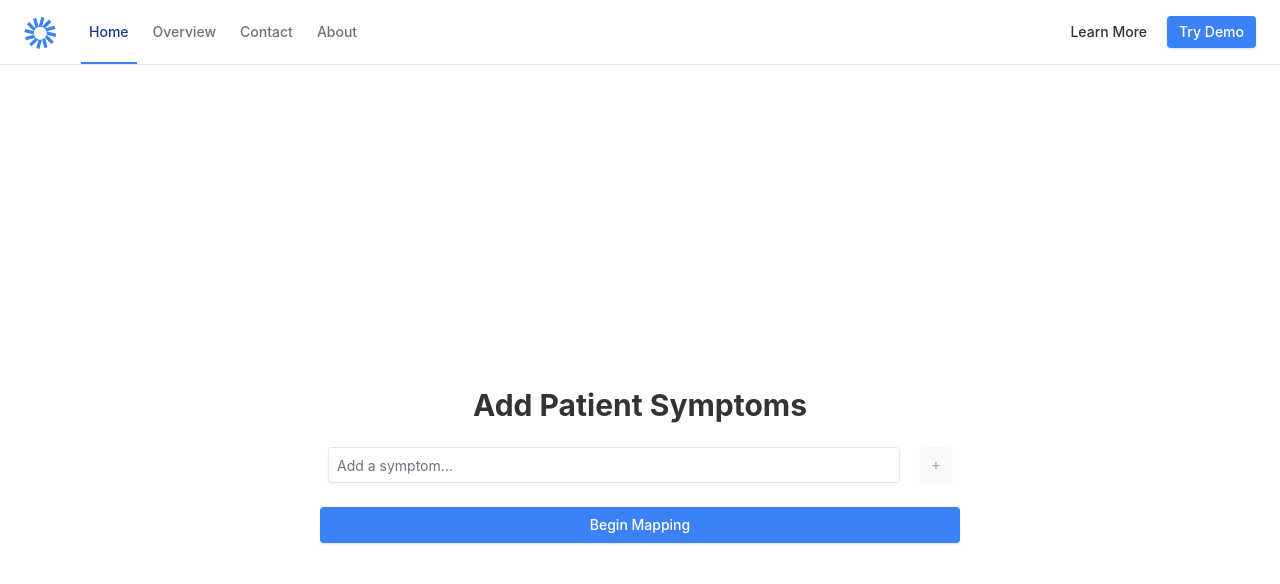
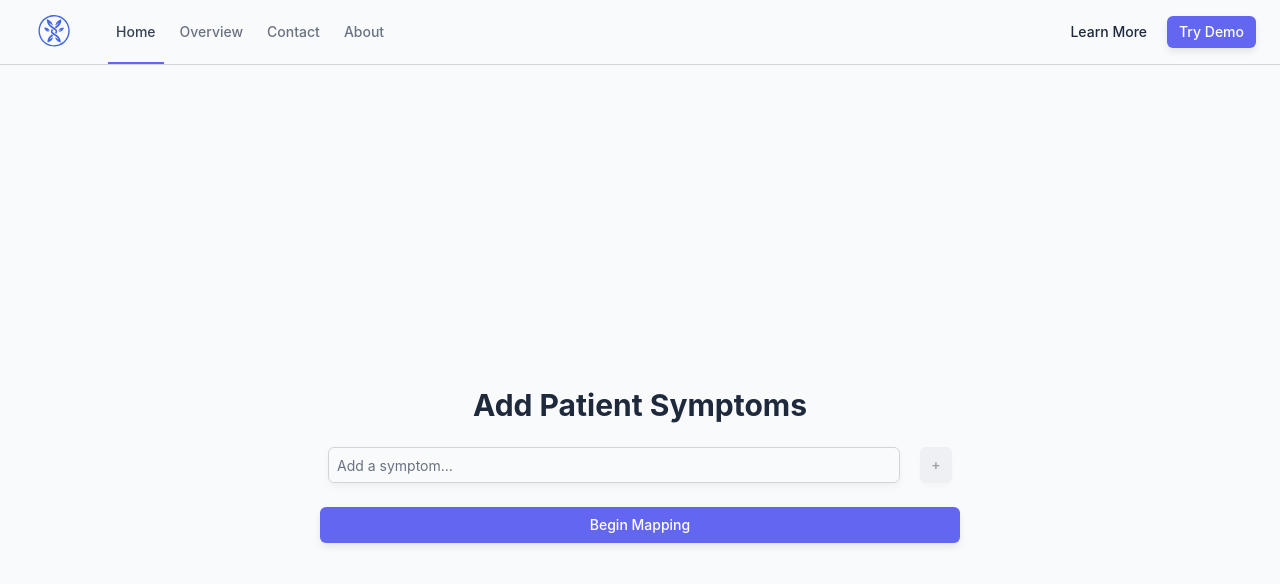
Before and after one commit to eawe008/DR-MAP, a Next.js app in the folder dr-map/: page /symptoms in a window 1280 px wide. Shown: the top 584 px of the page. Built offline with nearby package versions, Linux system fonts and the light colour scheme.

Commit message:
new theme

```diff
--- a/dr-map/package.json
+++ b/dr-map/package.json
@@ -25,6 +25,7 @@
   },
   "devDependencies": {
     "@eslint/eslintrc": "^3",
+    "@svgr/webpack": "^8.1.0",
     "@tailwindcss/postcss": "^4",
     "eslint": "^9",
     "eslint-config-next": "15.5.4",
--- a/dr-map/src/app/globals.css
+++ b/dr-map/src/app/globals.css
@@ -4,99 +4,114 @@
 @custom-variant dark (&:is(.dark *));
 
 :root {
-  --background: oklch(1.0000 0 0);
-  --foreground: oklch(0.3211 0 0);
+  --background: oklch(0.9842 0.0034 247.8575);
+  --foreground: oklch(0.2795 0.0368 260.0310);
   --card: oklch(1.0000 0 0);
-  --card-foreground: oklch(0.3211 0 0);
+  --card-foreground: oklch(0.2795 0.0368 260.0310);
   --popover: oklch(1.0000 0 0);
-  --popover-foreground: oklch(0.3211 0 0);
-  --primary: oklch(0.6231 0.1880 259.8145);
+  --popover-foreground: oklch(0.2795 0.0368 260.0310);
+  --primary: oklch(0.5854 0.2041 277.1173);
   --primary-foreground: oklch(1.0000 0 0);
-  --secondary: oklch(0.9670 0.0029 264.5419);
-  --secondary-foreground: oklch(0.4461 0.0263 256.8018);
-  --muted: oklch(0.9846 0.0017 247.8389);
+  --secondary: oklch(0.9276 0.0058 264.5313);
+  --secondary-foreground: oklch(0.3729 0.0306 259.7328);
+  --muted: oklch(0.9670 0.0029 264.5419);
   --muted-foreground: oklch(0.5510 0.0234 264.3637);
-  --accent: oklch(0.9514 0.0250 236.8242);
-  --accent-foreground: oklch(0.3791 0.1378 265.5222);
+  --accent: oklch(0.9299 0.0334 272.7879);
+  --accent-foreground: oklch(0.3729 0.0306 259.7328);
   --destructive: oklch(0.6368 0.2078 25.3313);
   --destructive-foreground: oklch(1.0000 0 0);
-  --border: oklch(0.9276 0.0058 264.5313);
-  --input: oklch(0.9276 0.0058 264.5313);
-  --ring: oklch(0.6231 0.1880 259.8145);
-  --chart-1: oklch(0.6231 0.1880 259.8145);
-  --chart-2: oklch(0.5461 0.2152 262.8809);
-  --chart-3: oklch(0.4882 0.2172 264.3763);
-  --chart-4: oklch(0.4244 0.1809 265.6377);
-  --chart-5: oklch(0.3791 0.1378 265.5222);
-  --sidebar: oklch(0.9846 0.0017 247.8389);
-  --sidebar-foreground: oklch(0.3211 0 0);
-  --sidebar-primary: oklch(0.6231 0.1880 259.8145);
+  --border: oklch(0.8717 0.0093 258.3382);
+  --input: oklch(0.8717 0.0093 258.3382);
+  --ring: oklch(0.5854 0.2041 277.1173);
+  --chart-1: oklch(0.5854 0.2041 277.1173);
+  --chart-2: oklch(0.5106 0.2301 276.9656);
+  --chart-3: oklch(0.4568 0.2146 277.0229);
+  --chart-4: oklch(0.3984 0.1773 277.3662);
+  --chart-5: oklch(0.3588 0.1354 278.6973);
+  --sidebar: oklch(0.9670 0.0029 264.5419);
+  --sidebar-foreground: oklch(0.2795 0.0368 260.0310);
+  --sidebar-primary: oklch(0.5854 0.2041 277.1173);
   --sidebar-primary-foreground: oklch(1.0000 0 0);
-  --sidebar-accent: oklch(0.9514 0.0250 236.8242);
-  --sidebar-accent-foreground: oklch(0.3791 0.1378 265.5222);
-  --sidebar-border: oklch(0.9276 0.0058 264.5313);
-  --sidebar-ring: oklch(0.6231 0.1880 259.8145);
+  --sidebar-accent: oklch(0.9299 0.0334 272.7879);
+  --sidebar-accent-foreground: oklch(0.3729 0.0306 259.7328);
+  --sidebar-border: oklch(0.8717 0.0093 258.3382);
+  --sidebar-ring: oklch(0.5854 0.2041 277.1173);
   --font-sans: Inter, sans-serif;
-  --font-serif: Source Serif 4, serif;
+  --font-serif: Merriweather, serif;
   --font-mono: JetBrains Mono, monospace;
-  --radius: 0.375rem;
-  --shadow-2xs: 0 1px 3px 0px hsl(0 0% 0% / 0.05);
-  --shadow-xs: 0 1px 3px 0px hsl(0 0% 0% / 0.05);
-  --shadow-sm: 0 1px 3px 0px hsl(0 0% 0% / 0.10), 0 1px 2px -1px hsl(0 0% 0% / 0.10);
-  --shadow: 0 1px 3px 0px hsl(0 0% 0% / 0.10), 0 1px 2px -1px hsl(0 0% 0% / 0.10);
-  --shadow-md: 0 1px 3px 0px hsl(0 0% 0% / 0.10), 0 2px 4px -1px hsl(0 0% 0% / 0.10);
-  --shadow-lg: 0 1px 3px 0px hsl(0 0% 0% / 0.10), 0 4px 6px -1px hsl(0 0% 0% / 0.10);
-  --shadow-xl: 0 1px 3px 0px hsl(0 0% 0% / 0.10), 0 8px 10px -1px hsl(0 0% 0% / 0.10);
-  --shadow-2xl: 0 1px 3px 0px hsl(0 0% 0% / 0.25);
+  --radius: 0.5rem;
+  --shadow-2xs: 0px 4px 8px -1px hsl(0 0% 0% / 0.05);
+  --shadow-xs: 0px 4px 8px -1px hsl(0 0% 0% / 0.05);
+  --shadow-sm: 0px 4px 8px -1px hsl(0 0% 0% / 0.10), 0px 1px 2px -2px hsl(0 0% 0% / 0.10);
+  --shadow: 0px 4px 8px -1px hsl(0 0% 0% / 0.10), 0px 1px 2px -2px hsl(0 0% 0% / 0.10);
+  --shadow-md: 0px 4px 8px -1px hsl(0 0% 0% / 0.10), 0px 2px 4px -2px hsl(0 0% 0% / 0.10);
+  --shadow-lg: 0px 4px 8px -1px hsl(0 0% 0% / 0.10), 0px 4px 6px -2px hsl(0 0% 0% / 0.10);
+  --shadow-xl: 0px 4px 8px -1px hsl(0 0% 0% / 0.10), 0px 8px 10px -2px hsl(0 0% 0% / 0.10);
+  --shadow-2xl: 0px 4px 8px -1px hsl(0 0% 0% / 0.25);
   --tracking-normal: 0em;
   --spacing: 0.25rem;
+  --shadow-color: hsl(0 0% 0%);
+  --shadow-opacity: 0.1;
+  --shadow-blur: 8px;
+  --shadow-spread: -1px;
+  --shadow-offset-x: 0px;
+  --shadow-offset-y: 4px;
+  --letter-spacing: 0em;
 }
 
 .dark {
-  --background: oklch(0.2046 0 0);
-  --foreground: oklch(0.9219 0 0);
-  --card: oklch(0.2686 0 0);
-  --card-foreground: oklch(0.9219 0 0);
-  --popover: oklch(0.2686 0 0);
-  --popover-foreground: oklch(0.9219 0 0);
-  --primary: oklch(0.6231 0.1880 259.8145);
-  --primary-foreground: oklch(1.0000 0 0);
-  --secondary: oklch(0.2686 0 0);
-  --secondary-foreground: oklch(0.9219 0 0);
-  --muted: oklch(0.2686 0 0);
-  --muted-foreground: oklch(0.7155 0 0);
-  --accent: oklch(0.3791 0.1378 265.5222);
-  --accent-foreground: oklch(0.8823 0.0571 254.1284);
+  --background: oklch(0.2077 0.0398 265.7549);
+  --foreground: oklch(0.9288 0.0126 255.5078);
+  --card: oklch(0.2795 0.0368 260.0310);
+  --card-foreground: oklch(0.9288 0.0126 255.5078);
+  --popover: oklch(0.2795 0.0368 260.0310);
+  --popover-foreground: oklch(0.9288 0.0126 255.5078);
+  --primary: oklch(0.6801 0.1583 276.9349);
+  --primary-foreground: oklch(0.2077 0.0398 265.7549);
+  --secondary: oklch(0.3351 0.0331 260.9120);
+  --secondary-foreground: oklch(0.8717 0.0093 258.3382);
+  --muted: oklch(0.2795 0.0368 260.0310);
+  --muted-foreground: oklch(0.7137 0.0192 261.3246);
+  --accent: oklch(0.3729 0.0306 259.7328);
+  --accent-foreground: oklch(0.8717 0.0093 258.3382);
   --destructive: oklch(0.6368 0.2078 25.3313);
-  --destructive-foreground: oklch(1.0000 0 0);
-  --border: oklch(0.3715 0 0);
-  --input: oklch(0.3715 0 0);
-  --ring: oklch(0.6231 0.1880 259.8145);
-  --chart-1: oklch(0.7137 0.1434 254.6240);
-  --chart-2: oklch(0.6231 0.1880 259.8145);
-  --chart-3: oklch(0.5461 0.2152 262.8809);
-  --chart-4: oklch(0.4882 0.2172 264.3763);
-  --chart-5: oklch(0.4244 0.1809 265.6377);
-  --sidebar: oklch(0.2046 0 0);
-  --sidebar-foreground: oklch(0.9219 0 0);
-  --sidebar-primary: oklch(0.6231 0.1880 259.8145);
-  --sidebar-primary-foreground: oklch(1.0000 0 0);
-  --sidebar-accent: oklch(0.3791 0.1378 265.5222);
-  --sidebar-accent-foreground: oklch(0.8823 0.0571 254.1284);
-  --sidebar-border: oklch(0.3715 0 0);
-  --sidebar-ring: oklch(0.6231 0.1880 259.8145);
+  --destructive-foreground: oklch(0.2077 0.0398 265.7549);
+  --border: oklch(0.4461 0.0263 256.8018);
+  --input: oklch(0.4461 0.0263 256.8018);
+  --ring: oklch(0.6801 0.1583 276.9349);
+  --chart-1: oklch(0.6801 0.1583 276.9349);
+  --chart-2: oklch(0.5854 0.2041 277.1173);
+  --chart-3: oklch(0.5106 0.2301 276.9656);
+  --chart-4: oklch(0.4568 0.2146 277.0229);
+  --chart-5: oklch(0.3984 0.1773 277.3662);
+  --sidebar: oklch(0.2795 0.0368 260.0310);
+  --sidebar-foreground: oklch(0.9288 0.0126 255.5078);
+  --sidebar-primary: oklch(0.6801 0.1583 276.9349);
+  --sidebar-primary-foreground: oklch(0.2077 0.0398 265.7549);
+  --sidebar-accent: oklch(0.3729 0.0306 259.7328);
+  --sidebar-accent-foreground: oklch(0.8717 0.0093 258.3382);
+  --sidebar-border: oklch(0.4461 0.0263 256.8018);
+  --sidebar-ring: oklch(0.6801 0.1583 276.9349);
   --font-sans: Inter, sans-serif;
-  --font-serif: Source Serif 4, serif;
+  --font-serif: Merriweather, serif;
   --font-mono: JetBrains Mono, monospace;
-  --radius: 0.375rem;
-  --shadow-2xs: 0 1px 3px 0px hsl(0 0% 0% / 0.05);
-  --shadow-xs: 0 1px 3px 0px hsl(0 0% 0% / 0.05);
-  --shadow-sm: 0 1px 3px 0px hsl(0 0% 0% / 0.10), 0 1px 2px -1px hsl(0 0% 0% / 0.10);
-  --shadow: 0 1px 3px 0px hsl(0 0% 0% / 0.10), 0 1px 2px -1px hsl(0 0% 0% / 0.10);
-  --shadow-md: 0 1px 3px 0px hsl(0 0% 0% / 0.10), 0 2px 4px -1px hsl(0 0% 0% / 0.10);
-  --shadow-lg: 0 1px 3px 0px hsl(0 0% 0% / 0.10), 0 4px 6px -1px hsl(0 0% 0% / 0.10);
-  --shadow-xl: 0 1px 3px 0px hsl(0 0% 0% / 0.10), 0 8px 10px -1px hsl(0 0% 0% / 0.10);
-  --shadow-2xl: 0 1px 3px 0px hsl(0 0% 0% / 0.25);
+  --radius: 0.5rem;
+  --shadow-2xs: 0px 4px 8px -1px hsl(0 0% 0% / 0.05);
+  --shadow-xs: 0px 4px 8px -1px hsl(0 0% 0% / 0.05);
+  --shadow-sm: 0px 4px 8px -1px hsl(0 0% 0% / 0.10), 0px 1px 2px -2px hsl(0 0% 0% / 0.10);
+  --shadow: 0px 4px 8px -1px hsl(0 0% 0% / 0.10), 0px 1px 2px -2px hsl(0 0% 0% / 0.10);
+  --shadow-md: 0px 4px 8px -1px hsl(0 0% 0% / 0.10), 0px 2px 4px -2px hsl(0 0% 0% / 0.10);
+  --shadow-lg: 0px 4px 8px -1px hsl(0 0% 0% / 0.10), 0px 4px 6px -2px hsl(0 0% 0% / 0.10);
+  --shadow-xl: 0px 4px 8px -1px hsl(0 0% 0% / 0.10), 0px 8px 10px -2px hsl(0 0% 0% / 0.10);
+  --shadow-2xl: 0px 4px 8px -1px hsl(0 0% 0% / 0.25);
+  --shadow-color: hsl(0 0% 0%);
+  --shadow-opacity: 0.1;
+  --shadow-blur: 8px;
+  --shadow-spread: -1px;
+  --shadow-offset-x: 0px;
+  --shadow-offset-y: 4px;
+  --letter-spacing: 0em;
+  --spacing: 0.25rem;
 }
 
 @theme inline {
@@ -133,9 +148,9 @@
   --color-sidebar-border: var(--sidebar-border);
   --color-sidebar-ring: var(--sidebar-ring);
 
-  --font-sans: var(--font-sans);
-  --font-mono: var(--font-mono);
-  --font-serif: var(--font-serif);
+  --font-sans: Inter, sans-serif;
+  --font-mono: JetBrains Mono, monospace;
+  --font-serif: Merriweather, serif;
 
   --radius-sm: calc(var(--radius) - 4px);
   --radius-md: calc(var(--radius) - 2px);
@@ -150,13 +165,26 @@
   --shadow-lg: var(--shadow-lg);
   --shadow-xl: var(--shadow-xl);
   --shadow-2xl: var(--shadow-2xl);
+  --radius: 0.5rem;
+  --tracking-tighter: calc(var(--tracking-normal) - 0.05em);
+  --tracking-tight: calc(var(--tracking-normal) - 0.025em);
+  --tracking-wide: calc(var(--tracking-normal) + 0.025em);
+  --tracking-wider: calc(var(--tracking-normal) + 0.05em);
+  --tracking-widest: calc(var(--tracking-normal) + 0.1em);
+  --tracking-normal: var(--tracking-normal);
+  --spacing: var(--spacing);
+  --letter-spacing: var(--letter-spacing);
+  --shadow-offset-y: var(--shadow-offset-y);
+  --shadow-offset-x: var(--shadow-offset-x);
+  --shadow-spread: var(--shadow-spread);
+  --shadow-blur: var(--shadow-blur);
+  --shadow-opacity: var(--shadow-opacity);
+  --color-shadow-color: var(--shadow-color);
 }
 
 /* Optional: allow manual overrides */
 .light { color-scheme: light; }  /* add if you want a force-light option */
 .dark  { color-scheme: dark;  }  /* your existing block stays as-is */
-
-
 
 @layer base {
   * {
@@ -164,5 +192,6 @@
   }
   body {
     @apply bg-background text-foreground;
+    letter-spacing: var(--tracking-normal);
   }
 }
--- a/dr-map/src/components/NavBar.jsx
+++ b/dr-map/src/components/NavBar.jsx
@@ -1,5 +1,6 @@
 import Logo from "@/components/navbar-components/logo";
 import { Button } from "@/components/ui/button";
+import Image from "next/image";
 import {
   NavigationMenu,
   NavigationMenuItem,
--- a/dr-map/src/components/navbar-components/logo.jsx
+++ b/dr-map/src/components/navbar-components/logo.jsx
@@ -1,14 +1,13 @@
+import Image from "next/image";
+
 export default function Logo() {
   return (
-    <svg
-      xmlns="http://www.w3.org/2000/svg"
-      width="33"
-      height="33"
-      fill="currentColor">
-      <path
-        d="M20.46 1.766 17.303.923l-2.66 9.896-2.403-8.934-3.157.843 2.595 9.652-6.464-6.442-2.311 2.304 7.09 7.066-8.83-2.358-.846 3.146 9.648 2.577a6.516 6.516 0 0 1-.169-1.478c0-3.598 2.927-6.515 6.537-6.515s6.537 2.917 6.537 6.515c0 .505-.057.997-.167 1.468l8.768 2.342.846-3.147-9.686-2.586 8.83-2.358-.845-3.147-9.686 2.587 6.464-6.442-2.311-2.304-6.992 6.969 2.369-8.81Z" />
-      <path
-        d="M22.695 18.7a6.495 6.495 0 0 1-1.626 2.986l6.352 6.33 2.31-2.303-7.036-7.013ZM21.005 21.752a6.538 6.538 0 0 1-2.922 1.722l2.312 8.596 3.157-.843-2.547-9.475ZM17.965 23.505a6.569 6.569 0 0 1-1.632.205 6.566 6.566 0 0 1-1.743-.235l-2.314 8.605 3.157.843 2.532-9.418ZM14.478 23.444a6.54 6.54 0 0 1-2.87-1.747l-6.367 6.346 2.31 2.303 6.927-6.902ZM11.555 21.64a6.492 6.492 0 0 1-1.585-2.948L1.173 21.04l.846 3.146 9.536-2.546Z" />
-    </svg>
+    <Image
+      src="/medivyne-logo.svg" // path relative to /public
+      alt="Medivyne Logo"
+      width={33}
+      height={33}
+      className="h-15 w-15"
+    />
   );
 }
--- /dev/null
+++ b/dr-map/src/components/ui/sheet.jsx
@@ -0,0 +1,140 @@
+"use client"
+
+import * as React from "react"
+import * as SheetPrimitive from "@radix-ui/react-dialog"
+import { XIcon } from "lucide-react"
+
+import { cn } from "@/lib/utils"
+
+function Sheet({
+  ...props
+}) {
+  return <SheetPrimitive.Root data-slot="sheet" {...props} />;
+}
+
+function SheetTrigger({
+  ...props
+}) {
+  return <SheetPrimitive.Trigger data-slot="sheet-trigger" {...props} />;
+}
+
+function SheetClose({
+  ...props
+}) {
+  return <SheetPrimitive.Close data-slot="sheet-close" {...props} />;
+}
+
+function SheetPortal({
+  ...props
+}) {
+  return <SheetPrimitive.Portal data-slot="sheet-portal" {...props} />;
+}
+
+function SheetOverlay({
+  className,
+  ...props
+}) {
+  return (
+    <SheetPrimitive.Overlay
+      data-slot="sheet-overlay"
+      className={cn(
+        "data-[state=open]:animate-in data-[state=closed]:animate-out data-[state=closed]:fade-out-0 data-[state=open]:fade-in-0 fixed inset-0 z-50 bg-black/50",
+        className
+      )}
+      {...props} />
+  );
+}
+
+function SheetContent({
+  className,
+  children,
+  side = "right",
+  ...props
+}) {
+  return (
+    <SheetPortal>
+      <SheetOverlay />
+      <SheetPrimitive.Content
+        data-slot="sheet-content"
+        className={cn(
+          "bg-background data-[state=open]:animate-in data-[state=closed]:animate-out fixed z-50 flex flex-col gap-4 shadow-lg transition ease-in-out data-[state=closed]:duration-300 data-[state=open]:duration-500",
+          side === "right" &&
+            "data-[state=closed]:slide-out-to-right data-[state=open]:slide-in-from-right inset-y-0 right-0 h-full w-3/4 border-l sm:max-w-sm",
+          side === "left" &&
+            "data-[state=closed]:slide-out-to-left data-[state=open]:slide-in-from-left inset-y-0 left-0 h-full w-3/4 border-r sm:max-w-sm",
+          side === "top" &&
+            "data-[state=closed]:slide-out-to-top data-[state=open]:slide-in-from-top inset-x-0 top-0 h-auto border-b",
+          side === "bottom" &&
+            "data-[state=closed]:slide-out-to-bottom data-[state=open]:slide-in-from-bottom inset-x-0 bottom-0 h-auto border-t",
+          className
+        )}
+        {...props}>
+        {children}
+        <SheetPrimitive.Close
+          className="ring-offset-background focus:ring-ring data-[state=open]:bg-secondary absolute top-4 right-4 rounded-xs opacity-70 transition-opacity hover:opacity-100 focus:ring-2 focus:ring-offset-2 focus:outline-hidden disabled:pointer-events-none">
+          <XIcon className="size-4" />
+          <span className="sr-only">Close</span>
+        </SheetPrimitive.Close>
+      </SheetPrimitive.Content>
+    </SheetPortal>
+  );
+}
+
+function SheetHeader({
+  className,
+  ...props
+}) {
+  return (
+    <div
+      data-slot="sheet-header"
+      className={cn("flex flex-col gap-1.5 p-4", className)}
+      {...props} />
+  );
+}
+
+function SheetFooter({
+  className,
+  ...props
+}) {
+  return (
+    <div
+      data-slot="sheet-footer"
+      className={cn("mt-auto flex flex-col gap-2 p-4", className)}
+      {...props} />
+  );
+}
+
+function SheetTitle({
+  className,
+  ...props
+}) {
+  return (
+    <SheetPrimitive.Title
+      data-slot="sheet-title"
+      className={cn("text-foreground font-semibold", className)}
+      {...props} />
+  );
+}
+
+function SheetDescription({
+  className,
+  ...props
+}) {
+  return (
+    <SheetPrimitive.Description
+      data-slot="sheet-description"
+      className={cn("text-muted-foreground text-sm", className)}
+      {...props} />
+  );
+}
+
+export {
+  Sheet,
+  SheetTrigger,
+  SheetClose,
+  SheetContent,
+  SheetHeader,
+  SheetFooter,
+  SheetTitle,
+  SheetDescription,
+}
```
Also changed, not shown: dr-map/next.config.mjs (+12 -0 lines), dr-map/src/app/graph/page.jsx (+39 -7 lines), dr-map/src/app/symptoms/page.jsx (+18 -7 lines), dr-map/public/medivyne-logo.svg (added), 1 other file (tests, documents, lock files or other folders).
